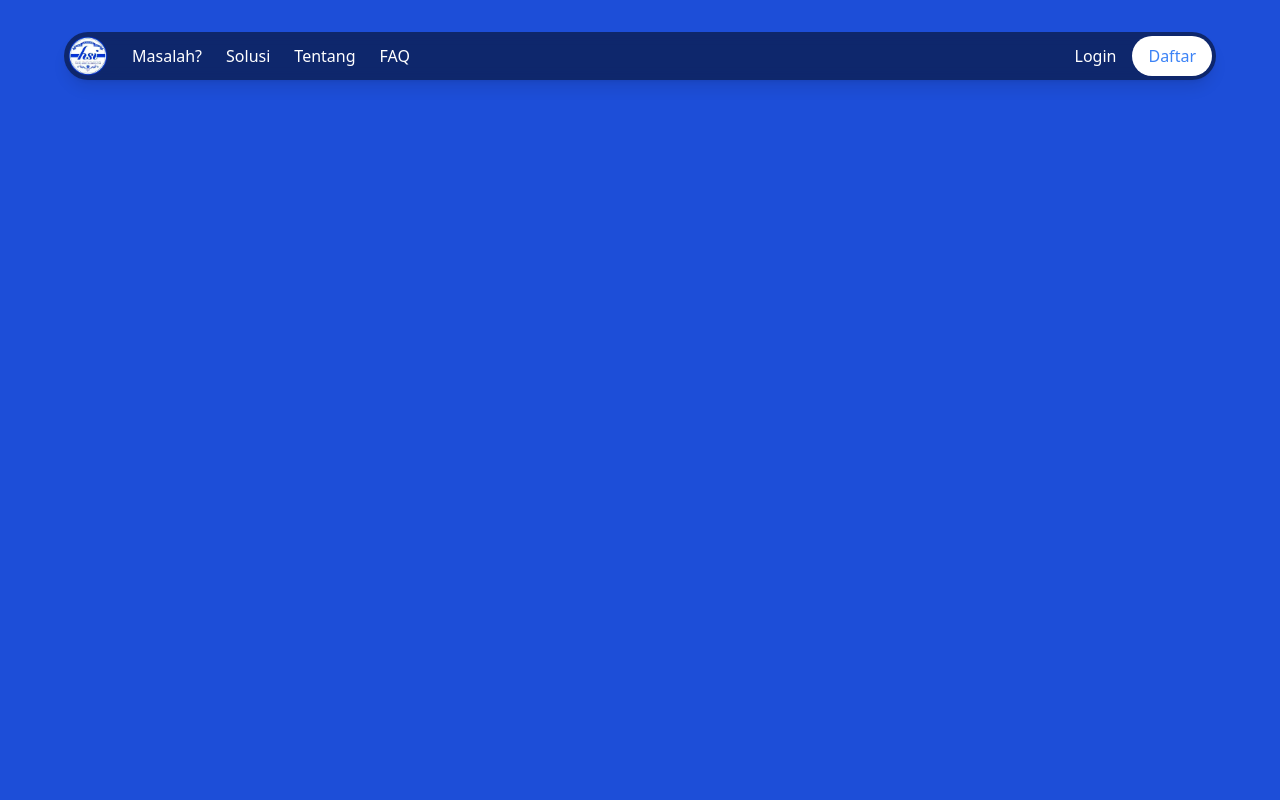
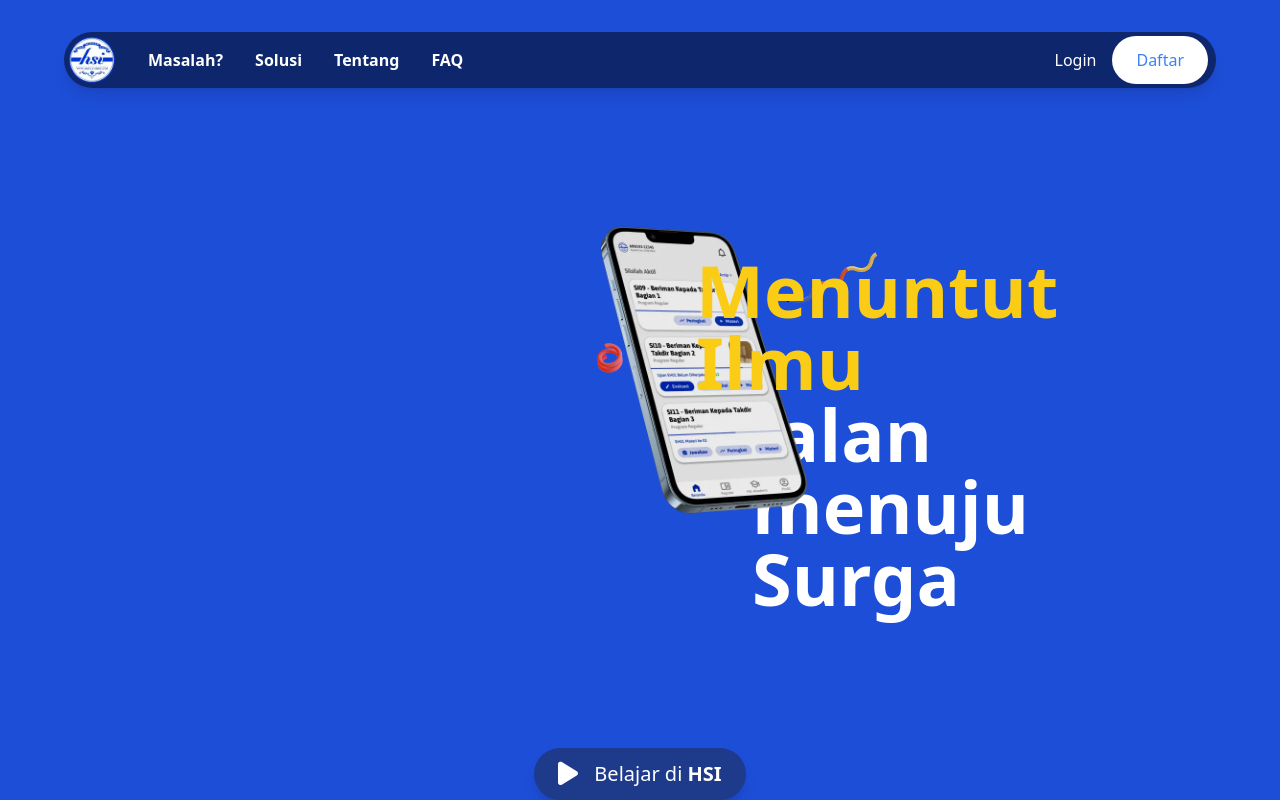
Before and after one commit to fitrifityanto/duplikat-daftarhsi, a website: page index.html in a window 1280 px wide. Drawn offline with Linux system fonts and the light colour scheme.

Commit message:
navbar, hero, play button

```diff
--- a/index.html
+++ b/index.html
@@ -12,24 +12,59 @@
     <link href="./assets/css/output.css" rel="stylesheet">
 </head>
 <body class="bg-blue-700">
-    <header>
-        <div class="max-w-6xl mx-auto flex justify-between items-center mt-8 rounded-full bg-black/50 backdrop-blur shadow-lg px-1 py-1 text-white">
-            <div class="w-full flex justify-start items-center gap-6">
-                <div class="flex w-10">
-                    <img src="assets/images/hsi-logo.webp" alt="logo hsi" class="object-cover w-full">
+    <header class="h-screen flex flex-col justify-start px-1 md:px-0">
+        <div class="w-full max-w-6xl mx-auto flex justify-between items-center mt-8 rounded-full bg-black/50 backdrop-blur shadow-lg py-[.2rem] md:px-1 md:py-1  text-white">
+            <div class="w-full flex justify-between pr-8 md:pr-0 md:justify-start items-center md:gap-8">
+                <div class="w-8 md:w-12">
+
+                    <img src="assets/images/hsi-logo.webp" alt="logo hsi" class="w-full block">
                 </div>
                 <nav>
-                    <ul class="flex gap-6">
-                        <li>Masalah?</li>
-                        <li>Solusi</li>
-                        <li>Tentang</li>
-                        <li>FAQ</li>
+                    <ul class="flex gap-4 md:gap-8">
+                        <li class="font-bold">Masalah?</li>
+                        <li class="font-bold">Solusi</li>
+                        <li class="font-bold">Tentang</li>
+                        <li class="font-bold">FAQ</li>
                     </ul>
                 </nav>
             </div>
-            <div class="flex gap-4">
-                <button>Login</button>
-                <button class="bg-white text-blue-500 py-2 px-4 rounded-full">Daftar</button>
+            <div class="flex gap-4 pr-1">
+                <button class="hidden md:block">Login</button>
+                <button class="bg-white text-blue-500 py-1 px-2 md:py-3 md:px-6 rounded-full">Daftar</button>
+            </div>
+        </div>
+
+        <div class="w-full h-full flex flex-col">
+            <div class="h-full flex flex-col">
+                <div class="h-full w-full md:max-w-6xl flex justify-end items-center px-2  ">
+                    <!-- Gambar -->
+                    <div class="flex">
+                        <div class="w-16 md:w-20 z-10 -mr-8 md:-mr-12">
+                            <img src="assets/images/doodle-left-top.webp" alt="" class="w-full">
+                        </div>
+                        <div class="w-40 md:w-52 -mr-20 -mt-24 md:-mr-28 md:-mt-28] z-10 ">
+                            <img src="assets/images/mockup-hero.webp" alt="hsi hero" class="w-full">
+                        </div>
+                    </div>
+
+                    <!-- Teks -->
+                     <div class="flex flex-col">
+                        <div class="w-20 md:w-28 -mb-10 md:-mb-20 ms-20">
+                            <img src="assets/images/doodle-right-top.webp" alt="" class="w-full z-20 ">
+                        </div>
+                         <h1 class="flex flex-col md:max-w-md ">
+                             <span class="font-black text-5xl md:text-7xl text-yellow-400 z-20">Menuntut Ilmu</span>
+                             <span class="font-black text-5xl md:text-7xl text-white ms-8 md:ms-14">Jalan menuju Surga</span>
+                         </h1>
+                     </div>
+                </div>
+
+                <div class="mx-auto">
+                    <button class="flex gap-4 bg-blue-900 text-white py-1 px-2 md:py-3 md:px-6 rounded-full text-xl shadow-lg ">
+                        <svg xmlns="http://www.w3.org/2000/svg" viewBox="0 0 384 512" class="fill-white w-5"><!--!Font Awesome Free 6.6.0 by @fontawesome - https://fontawesome.com License - https://fontawesome.com/license/free Copyright 2024 Fonticons, Inc.--><path d="M73 39c-14.8-9.1-33.4-9.4-48.5-.9S0 62.6 0 80L0 432c0 17.4 9.4 33.4 24.5 41.9s33.7 8.1 48.5-.9L361 297c14.3-8.7 23-24.2 23-41s-8.7-32.2-23-41L73 39z"/></svg>
+                        <p>Belajar di <b>HSI</b></p>
+                        </button></div>
+                <div></div>
             </div>
         </div>
     </header>
```
Also changed, not shown: assets/css/output.css, assets/images/doodle-left-top.webp (added), assets/images/doodle-right-top.webp (added).
